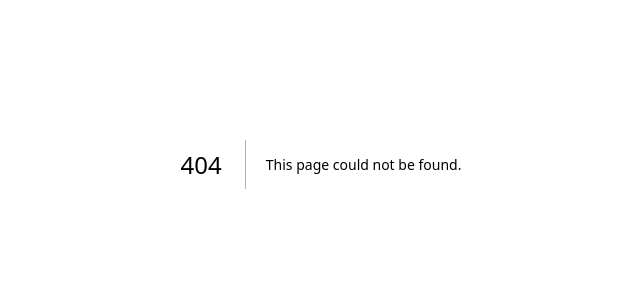
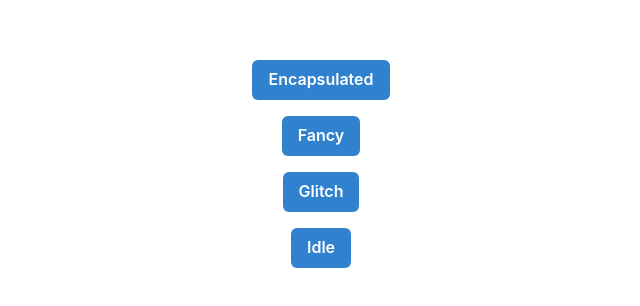
Before and after one commit to jacklion710/framer-motion-playground, a Next.js app: page /AnimMenu in a window 1280 px wide. Before the commit this address had no page. Shown: the part 236-542 px from the top of the page, without its empty margins (319-959 px from the left). Built offline with nearby package versions, Linux system fonts and the light colour scheme.

Commit message:
Link to animations menu

```diff
--- /dev/null
+++ b/pages/AnimMenu.tsx
@@ -0,0 +1,17 @@
+import { VStack, Button, ChakraProvider } from '@chakra-ui/react';
+import Link from 'next/link';
+
+const AnimMenu = () => {
+  return (
+    <ChakraProvider>
+      <VStack spacing={4} align="center" justify="center" height="100vh">
+        <Link href="/Encapsulated" passHref><Button colorScheme="blue">Encapsulated</Button></Link>
+        <Link href="/Fancy" passHref><Button colorScheme="blue">Fancy</Button></Link>
+        <Link href="/Glitch" passHref><Button colorScheme="blue">Glitch</Button></Link>
+        <Link href="/Idle" passHref><Button colorScheme="blue">Idle</Button></Link>
+      </VStack>
+    </ChakraProvider>
+  );
+};
+
+export default AnimMenu;
```
Also changed, not shown: app/page.tsx (+8 -1 lines).
